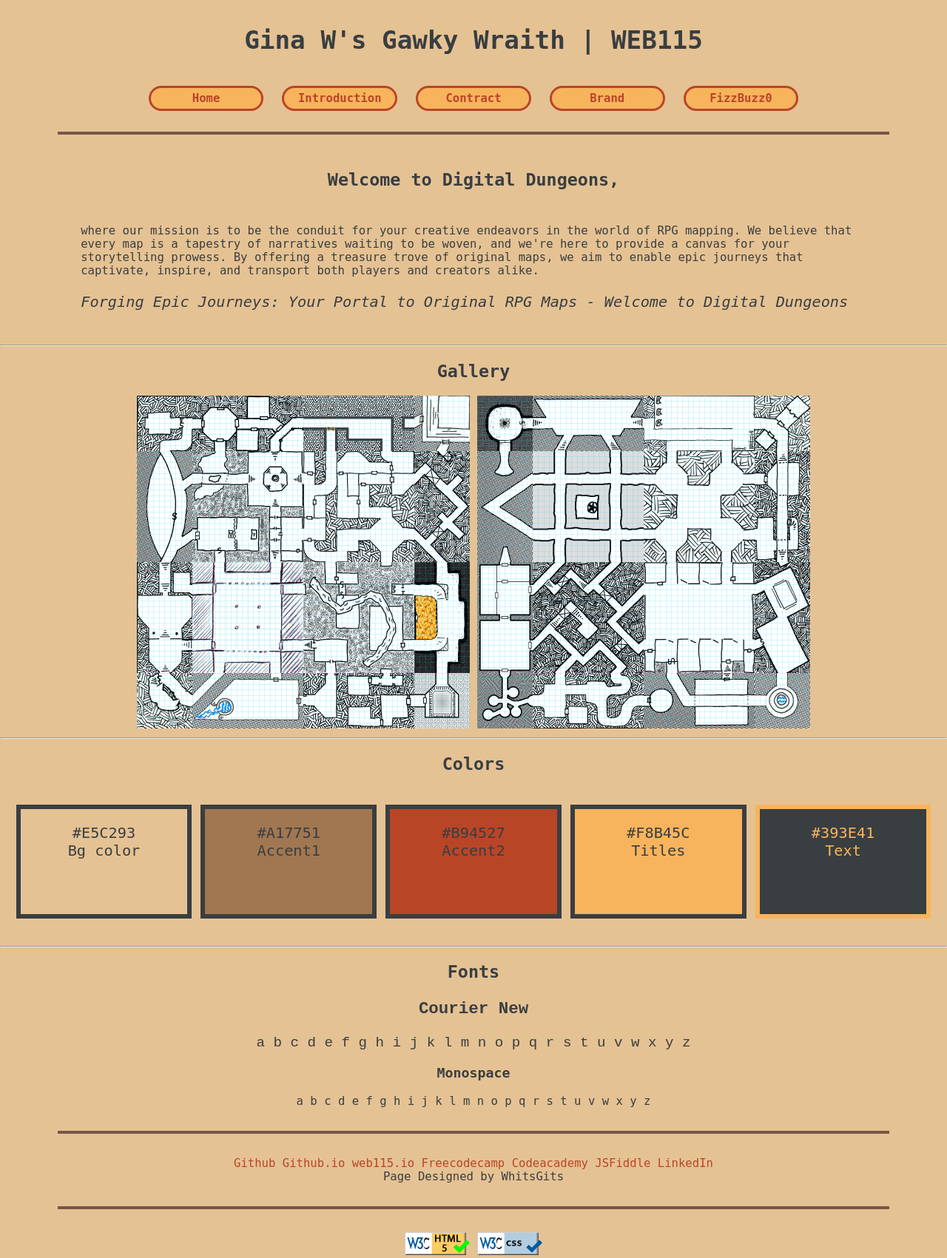
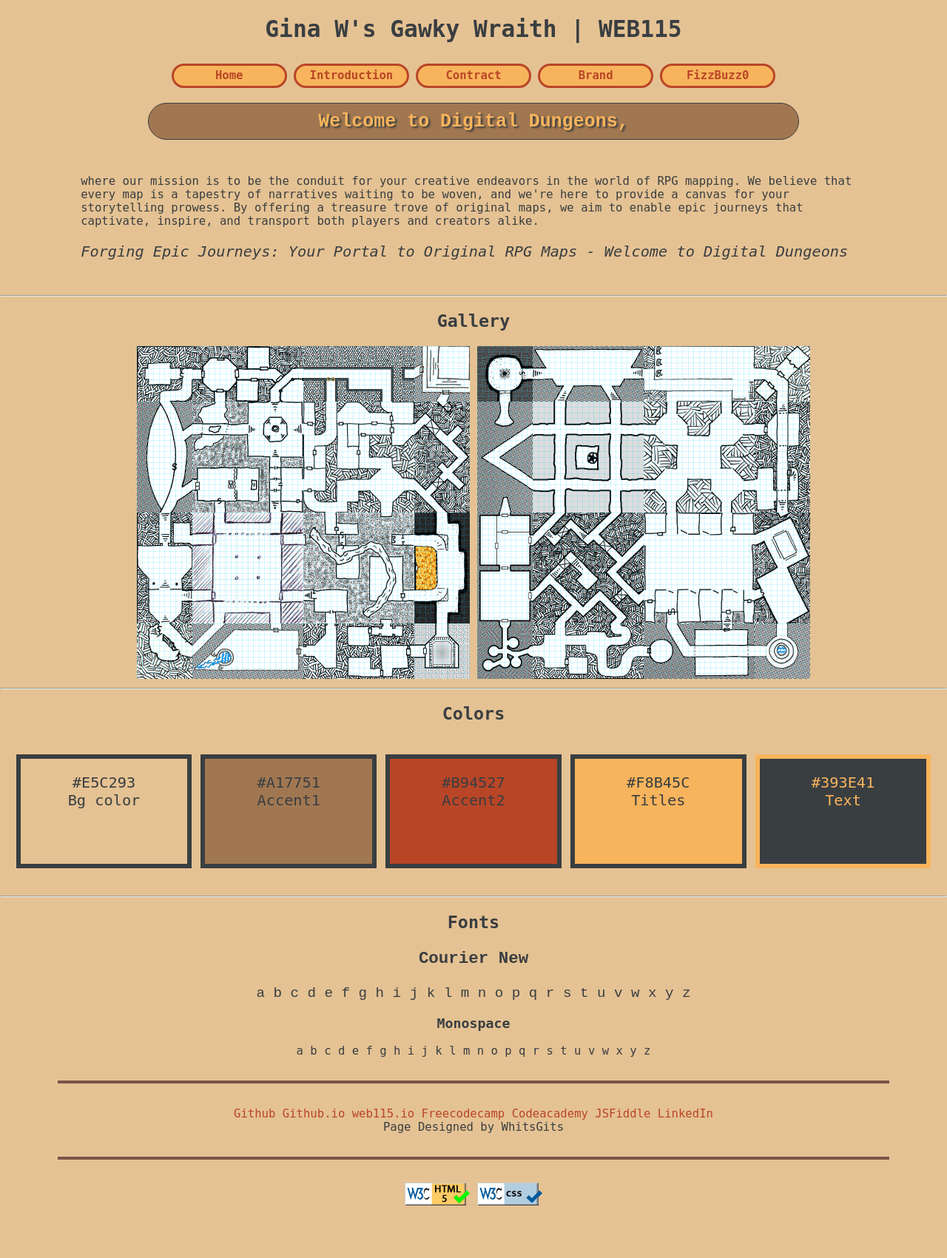
Before and after one commit to gwhitle/gwhitle.github.io, a PHP site: page /web115/brand.html in a window 1280 px wide. Shown: the whole page at 74% size. After the commit the page ends 1630 px from the top, so only its background shows below. Run offline with PHP 8.4, Linux system fonts and the light colour scheme.

Commit message:
Updated Nav and H2 css
Updated Nav and H2 css

```diff
--- a/web115/brand.html
+++ b/web115/brand.html
@@ -11,7 +11,7 @@
 <body>
     <div data-include="components/header.html"></div>
     <main>
-        <h2>Welcome to Digital Dungeons,</h2>
+        <h2 id="h2Main">Welcome to Digital Dungeons,</h2>
         <div id="brandParagraph1">
         <p> where our mission is to be the conduit for your creative endeavors in the world of
             RPG mapping. We believe that every map is a tapestry of narratives waiting to be woven, and we're here to
--- a/web115/components/header.html
+++ b/web115/components/header.html
@@ -1,11 +1,10 @@
 <header>
-    <h1>Gina W's Gawky Wraith | WEB115</h1>
+    <h1 id="h1Main">Gina W's Gawky Wraith | WEB115</h1>
     <nav>
         <a href="index.html">Home</a>
         <a href="introduction.html">Introduction</a>
         <a href="contract.html">Contract</a>
         <a href="brand.html">Brand</a>
         <a href="fizzbuzz0.html">FizzBuzz0</a>
-        <hr>
     </nav>
 </header>
--- a/web115/contract.html
+++ b/web115/contract.html
@@ -11,7 +11,7 @@
 <body>
     <div data-include="components/header.html"></div>
     <main>
-        <h2>Course Contract</h2>
+        <h2 id="h2Main">Course Contract</h2>
         <div id="contractParagraph1">
             <p>I, <a href="introduction.html">G. Whitley</a>, agree to abide by the terms in my Fall 2023 WEB115-N801:
                 Web Markup and Scripting with my instructor, Dr. von Briesen.</p>
--- a/web115/index.html
+++ b/web115/index.html
@@ -11,7 +11,7 @@
 <body>
     <div data-include="components/header.html"></div>
     <main>
-        <h2>Home</h2>
+        <h2 id="h2Main">Home</h2>
         <div id="indexParagraph1">
             <p>This is the Homepage for Gina's WEB115 course.
                 This page will be frequently updated with new creations and updates for this course.
--- a/web115/introduction.html
+++ b/web115/introduction.html
@@ -11,7 +11,7 @@
 <body>
     <div data-include="components/header.html"></div>
     <main>
-        <h2>Introduction</h2>
+        <h2 id="h2Main">Introduction</h2>
         <figure>
             <img src="images/small_gatthewaterfall.jpg" alt="g at the waterfall">
             <figcaption class="waterfallImg">avoiding the camera at a waterfall</figcaption>
--- a/web115/styles/default.css
+++ b/web115/styles/default.css
@@ -8,11 +8,22 @@ body {
     max-width: 159em;
     font-size: 1.2em;
 }
+#h1Main{
+    margin: 1em auto .5;
+    font-size: 2em;
+}
+#h2Main, #greeting{
+    margin: .5em 8em .4em;
+    padding: .4em;
+    font-family: 'Courier New';
+    font-size: 1.3em;
+    background-color: #a17751;
+    color: #f8b45c;
+    text-shadow: .1em .1em .1em #393E41;
+    border: .07em #393E41 solid ;
+    border-radius: 5em;
+}
 
-h1 {
-    margin: 1em;
-    font-size: 2.2em;
-}
 /*-------------link styles-------------*/
 a:link {
     color: #B94527;
@@ -37,10 +48,6 @@ header nav a:hover {
 /*-------------End link styles-------------*/
 
 /*-------------header and footer styles-------------*/
-header nav hr{
-        margin: 1.3em 5em 3em;
-        border: .15em solid #795548;
-}
 
 header nav a {
     width: 9em;
@@ -50,7 +57,7 @@ header nav a {
     border: .22em solid #B94527;
     border-radius: 5em;
     background-color: #F8B45C;
-    margin: .5em;
+    margin: .5em 0em .5em;
     padding: .3em;
 }
 
@@ -92,14 +99,6 @@ div#contractParagraph1 {
 /*-------------End contract styles-------------*/
 
 /*-------------m2 brand styles-------------*/
-#h1Brand {
-    font-family: 'Courier New';
-    font-size: 2.3em;
-    background-color: #a17751;
-    color: #f8b45c;
-    text-shadow: .1em .1em .1em #393E41;
-}
-
 div#brandParagraph1{
     margin: 3em 7em;
     text-align: left;
```
